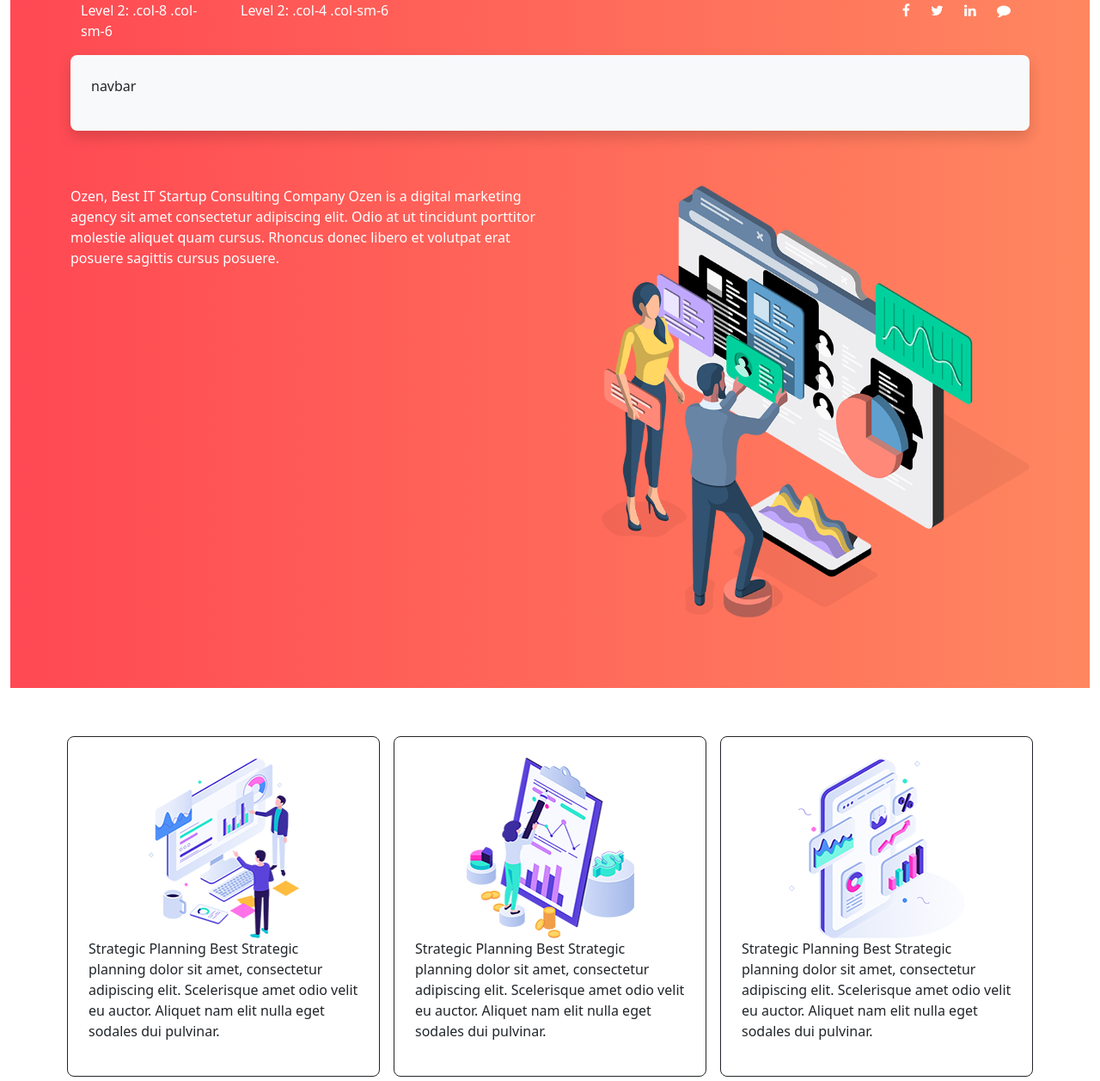
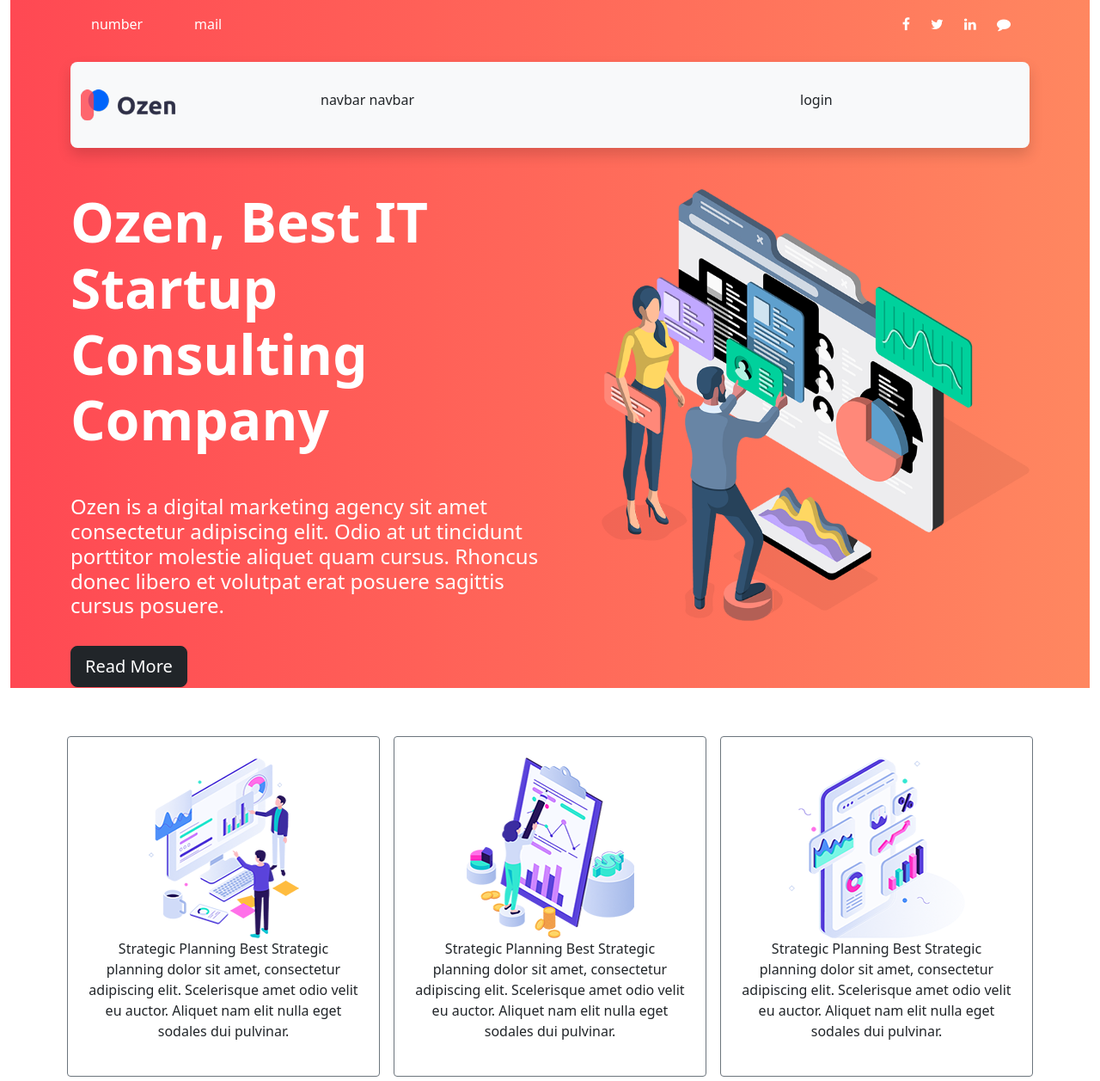
Before and after one commit to vandna-sharma/bootstrap_project, a plain HTML site: page index.html in a window 1280 px wide. Shown: the top 1257 px of the page at 86% size. Drawn offline with Linux system fonts and the light colour scheme.

Commit message:
navbar commited

```diff
--- a/assets/css/style.css
+++ b/assets/css/style.css
@@ -15,8 +15,13 @@
 .main-pic{
     height: 550px;
 }
+.info:hover{
+    color: blue;
+    cursor: pointer;
+}
 .fa:hover{
     color: blue;
     cursor: pointer;
-    transform: translateY(-3px);
+    transform: translateY(-4px);
+    transition: 500ms;
 }
--- a/index.html
+++ b/index.html
@@ -21,14 +21,14 @@
 
             <div class="main-background">
                 <div class="container">
-                <div class="row m-auto top-header text-white">
+                <div class="row m-auto top-header text-white pt-3">
                     <div class="col-md-8">
-                        <div class="row">
-                            <div class="col-3">
-                              Level 2: .col-8 .col-sm-6
+                        <div class="row m-auto">
+                            <div class="col-2">
+                              <p class="info">number</p>
                             </div>
-                            <div class="col-5">
-                              Level 2: .col-4 .col-sm-6
+                            <div class="col-2">
+                              <p class="info">mail</p>
                             </div>
                           </div>
                     </div>
@@ -42,8 +42,22 @@
                        </div>
 
                        <div class="row m-auto">
-                        <div class="col-md-12 p-4 bg-light rounded-3 shadow my-3 text-dark">
-                         <p>navbar</p>
+                        <div class="col-md-12 py-4 bg-light rounded-3 shadow mt-3 text-dark">
+                         <div class="row py-2">
+                            <div class="col-md-3">
+                                <img src="assets/images/logo.png" class="img-fluid">
+
+                            </div>
+                            <div class="col-md-6">
+                                navbar
+                                navbar
+                            </div>
+                            <div class="col-md-3">
+                                login
+
+                            </div>
+
+                         </div>
 
                         </div>
 
@@ -52,8 +66,10 @@
 
                        <div class="row text-white">
                         <div class="col-md-6 pt-5">
-                            Ozen, Best IT Startup Consulting Company
-Ozen is a digital marketing agency sit amet consectetur adipiscing elit. Odio at ut tincidunt porttitor molestie aliquet quam cursus. Rhoncus donec libero et volutpat erat posuere sagittis cursus posuere.
+                            <h1 class="display-3 fw-bold mb-5">
+                           Ozen, Best IT Startup Consulting Company</h1>
+<h4 class="fw-medium">Ozen is a digital marketing agency sit amet consectetur adipiscing elit. Odio at ut tincidunt porttitor molestie aliquet quam cursus. Rhoncus donec libero et volutpat erat posuere sagittis cursus posuere.</h4>
+<button class="btn btn-lg btn-dark my-4">Read More</button>
                         </div>
                         <div class="col-md-6 wow animate__animated animate__fadeInRight">
                             <img src="assets/images/main-pic.png" class="img-fluid main-pic ps-5 pt-5 float-end ">
@@ -64,22 +80,24 @@ Ozen is a digital marketing agency sit amet consectetur adipiscing elit. Odio at
                        <!--header ends-->
                        <!--card section start-->
                     <div class="container">
-                       <div class="row text-dark my-5 ">
+                        <div class="row mt-5 text-center">
 
-                        <div class="col border border-dark py-4 px-4 rounded-3 m-2">
+                            <div class="col border rounded-1 border-secondary p-4 m-2">
+
                                 <img src="assets/images/features-1.png" class="img-fluid mx-auto d-block">
                                 <p>Strategic Planning
                                     Best Strategic planning dolor sit amet, consectetur adipiscing elit. Scelerisque amet odio velit eu auctor. Aliquet nam elit nulla eget sodales dui pulvinar.</p>
 
                             </div>
-                        <div class="col border border-dark py-4 px-4  rounded-3 m-2">
+                            <div class="col border rounded-1 border-secondary p-4 m-2">
+
                                 <img src="assets/images/features-2.png" class="img-fluid mx-auto d-block">
                                 <p>Strategic Planning
                                     Best Strategic planning dolor sit amet, consectetur adipiscing elit. Scelerisque amet odio velit eu auctor. Aliquet nam elit nulla eget sodales dui pulvinar.</p>
 
                             </div>
+                            <div class="col border rounded-1 border-secondary p-4 m-2 ">
 
-                        <div class="col border border-dark py-4 px-4  rounded-3 m-2">
                                 <img src="assets/images/features-3.png" class="img-fluid mx-auto d-block">
                                 <p>Strategic Planning
                                     Best Strategic planning dolor sit amet, consectetur adipiscing elit. Scelerisque amet odio velit eu auctor. Aliquet nam elit nulla eget sodales dui pulvinar.</p>
@@ -87,30 +105,29 @@ Ozen is a digital marketing agency sit amet consectetur adipiscing elit. Odio at
                             </div>
 
 
+                        </div>
+                        <div class="row text-center mb-5">
+                            <div class="col border rounded-1 border-secondary p-4 m-2">
 
-
-</div>
-
-<!--next row-->
-<div class="row text-dark my-5 ">
-
-    <div class="col border border-dark py-4 px-4 rounded-3 m-2">
                                 <img src="assets/images/features-4.png" class="img-fluid mx-auto d-block">
                                 <p>Strategic Planning
                                     Best Strategic planning dolor sit amet, consectetur adipiscing elit. Scelerisque amet odio velit eu auctor. Aliquet nam elit nulla eget sodales dui pulvinar.</p>
 
                             </div>
-    <div class="col border border-dark py-4 px-4  rounded-3 m-2">
+                            <div class="col border rounded-1 border-secondary p-4 m-2">
+
                                 <img src="assets/images/features-5.png" class="img-fluid mx-auto d-block">
                                 <p>Strategic Planning
                                     Best Strategic planning dolor sit amet, consectetur adipiscing elit. Scelerisque amet odio velit eu auctor. Aliquet nam elit nulla eget sodales dui pulvinar.</p>
 
                             </div>
+                            <div class="col border rounded-1 border-secondary p-4 m-2">
 
-    <div class="col border border-dark py-4 px-4  rounded-3 m-2">
                                 <img src="assets/images/features-6.png" class="img-fluid mx-auto d-block">
                                 <p>Strategic Planning
                                     Best Strategic planning dolor sit amet, consectetur adipiscing elit. Scelerisque amet odio velit eu auctor. Aliquet nam elit nulla eget sodales dui pulvinar.</p>
+
+                            </div>
 
                         </div>
 
```
Also changed, not shown: assets/images/logo.png (added). Lines whose indentation alone changed are shown as unchanged.
